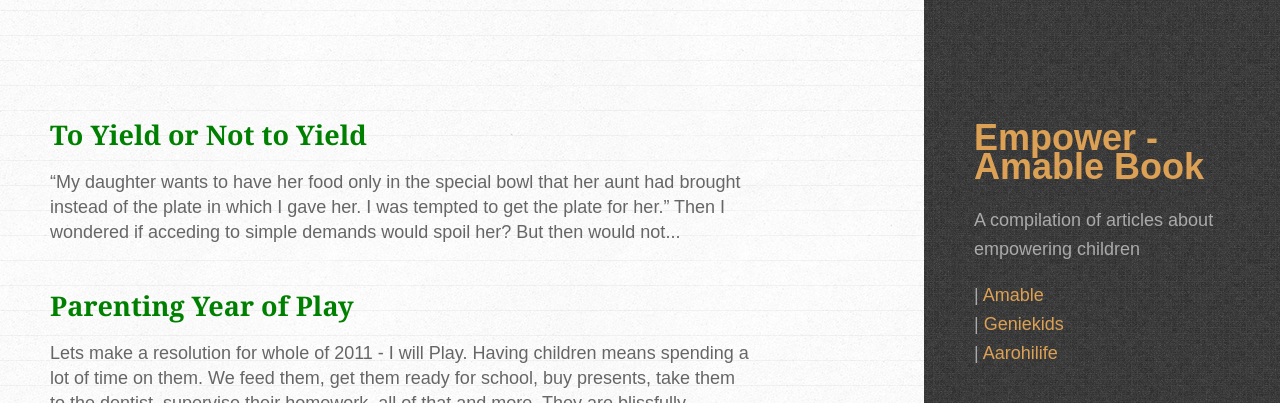
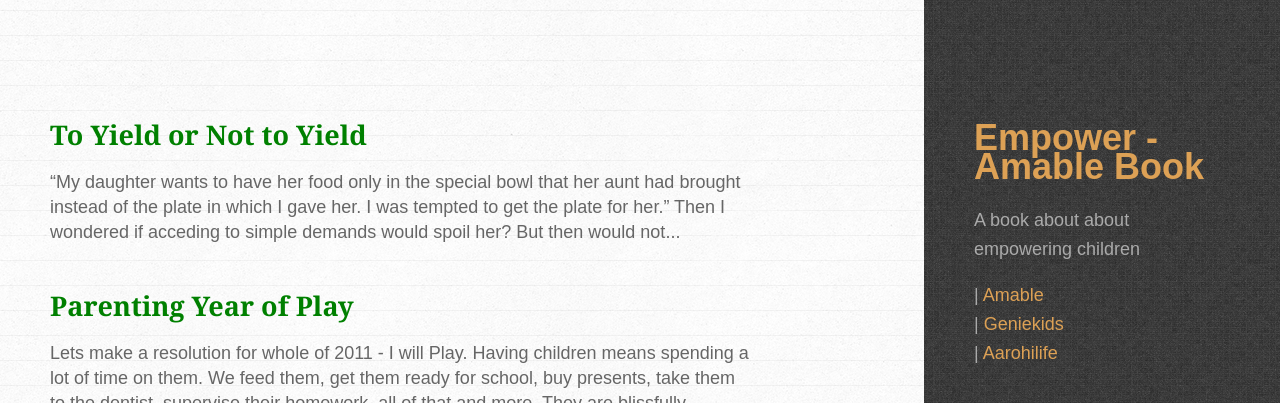
Before and after one commit to amitkaps/empower, a Jekyll site: the page built from index.md, in a window 1280 px wide. Shown: the top 403 px of the page. Built offline with Jekyll 4.4.1, drawn with Linux system fonts in a browser that asks for light colours; some web fonts are replaced.

Commit message:
Updated header.html

```diff
--- a/_includes/header.html
+++ b/_includes/header.html
@@ -20,7 +20,7 @@
 			<a class="brand" href="/">
 				<h1> Empower - Amable Book</h1>
 			</a>
-			<p> A compilation of articles about empowering children</p>
+			<p> A book about about empowering children</p>
 
 			<span class="separator">| <span> <a href="http://amable.in">Amable</a>
 			<span class="separator">| <span> <a href="http://geniekids.com">Geniekids</a>
```
